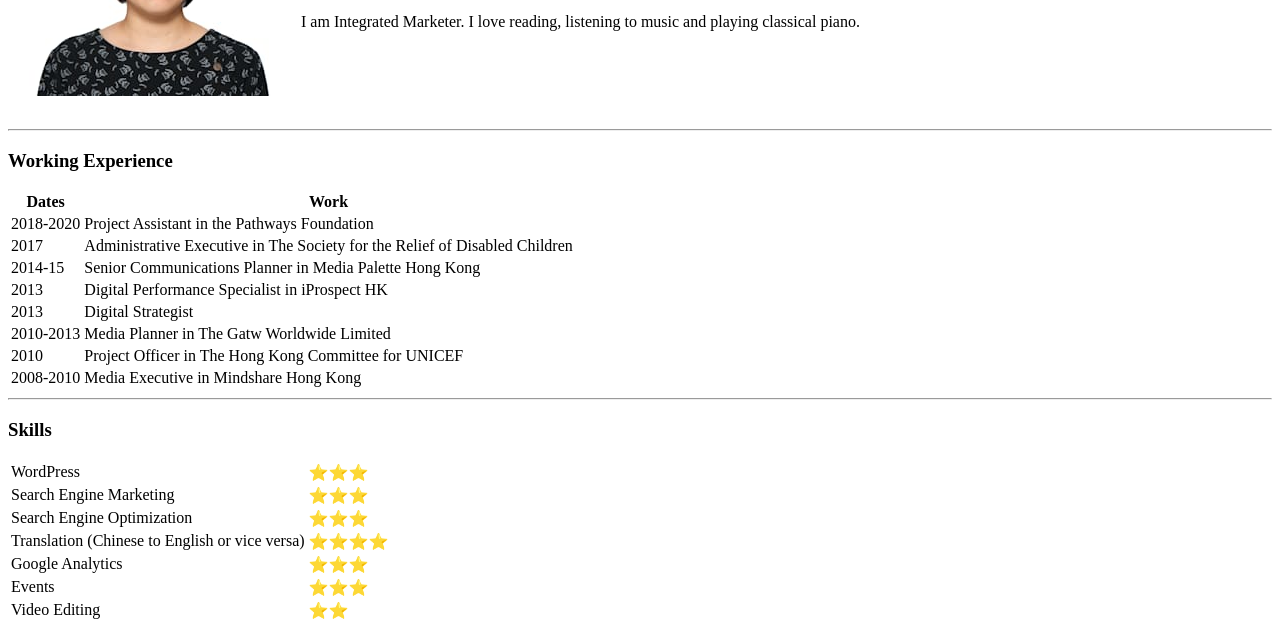
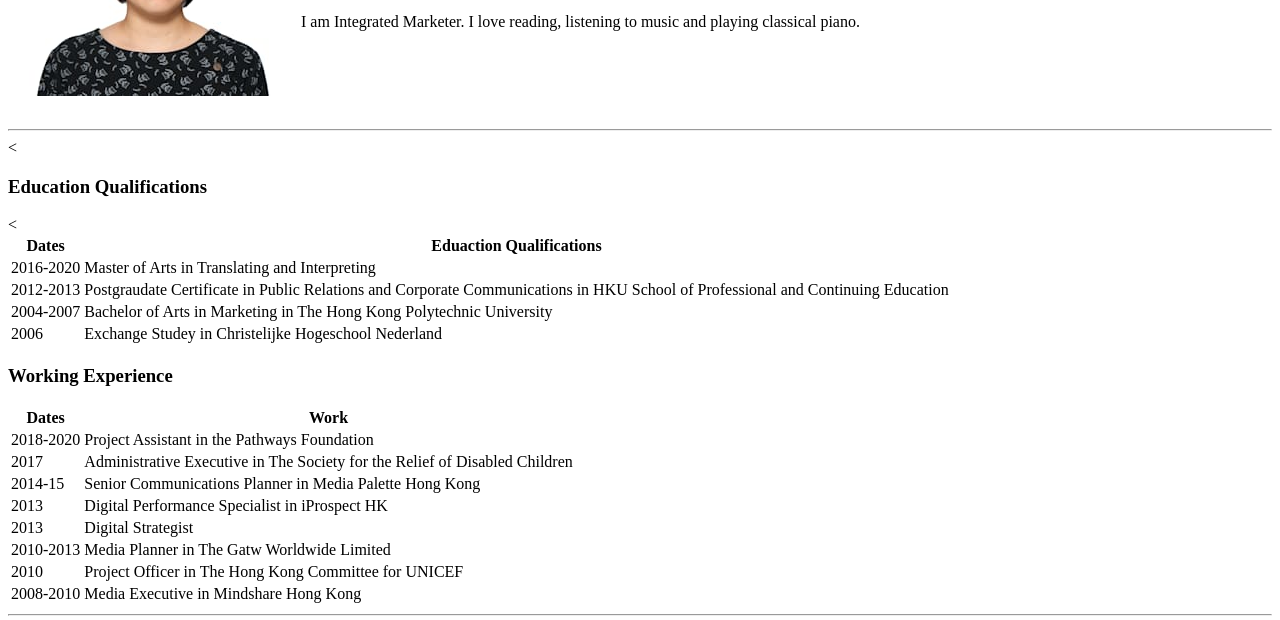
Before and after one commit to VickyKwan612/CV, a plain HTML site: page index.html in a window 1280 px wide. Shown: the part 183-803 px from the top of the page. Drawn offline with Linux system fonts and the light colour scheme.

Commit message:
Add files via upload

```diff
--- a/index.html
+++ b/index.html
@@ -18,6 +18,35 @@
     </tr>
   </table>
   <hr>
+  <
+  <h3>Education Qualifications</h3>
+  <<table cellspacing="10">
+  <table>
+    <thead>
+      <tr>
+          <th>Dates</th>
+          <th>Eduaction Qualifications</th>
+      </tr>
+    </thead>
+    <tbody>
+      <tr>
+        <td>2016-2020</td>
+        <td>Master of Arts in Translating and Interpreting</td>
+      </tr>
+      <tr>
+        <td>2012-2013</td>
+        <td>Postgraudate Certificate in Public Relations and Corporate Communications in HKU School of Professional and Continuing Education</td>
+      </tr>
+      <tr>
+        <td>2004-2007</td>
+        <td>Bachelor of Arts in Marketing in The Hong Kong Polytechnic University</td>
+      </tr>
+      <tr>
+        <td>2006</td>
+        <td>Exchange Studey in  Christelijke Hogeschool Nederland</td>
+      </tr>
+    </tbody>
+  </table>
   <h3>Working Experience</h3>
   <table cellspacing="10">
   <table>
```
